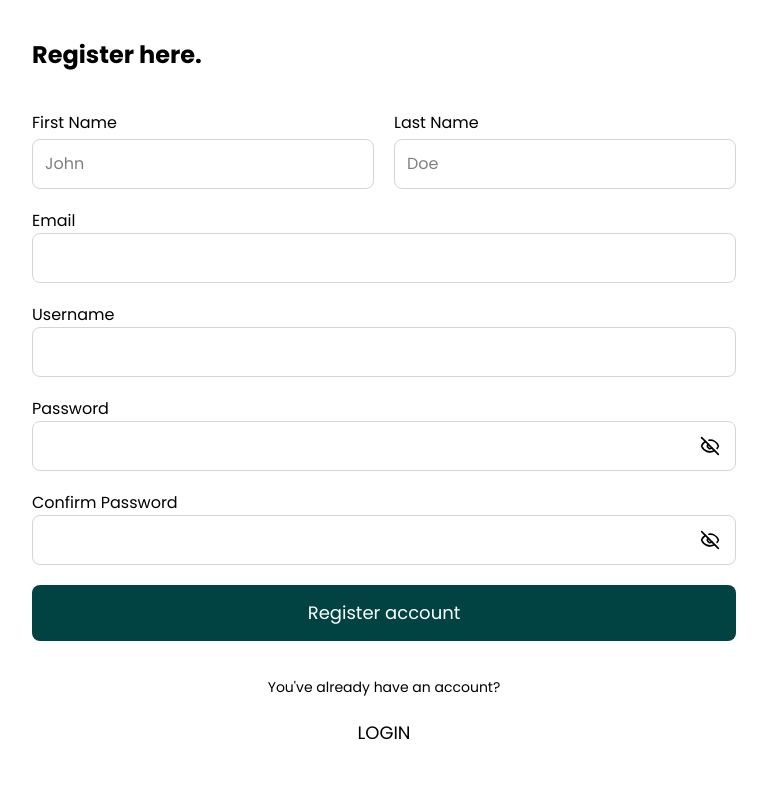
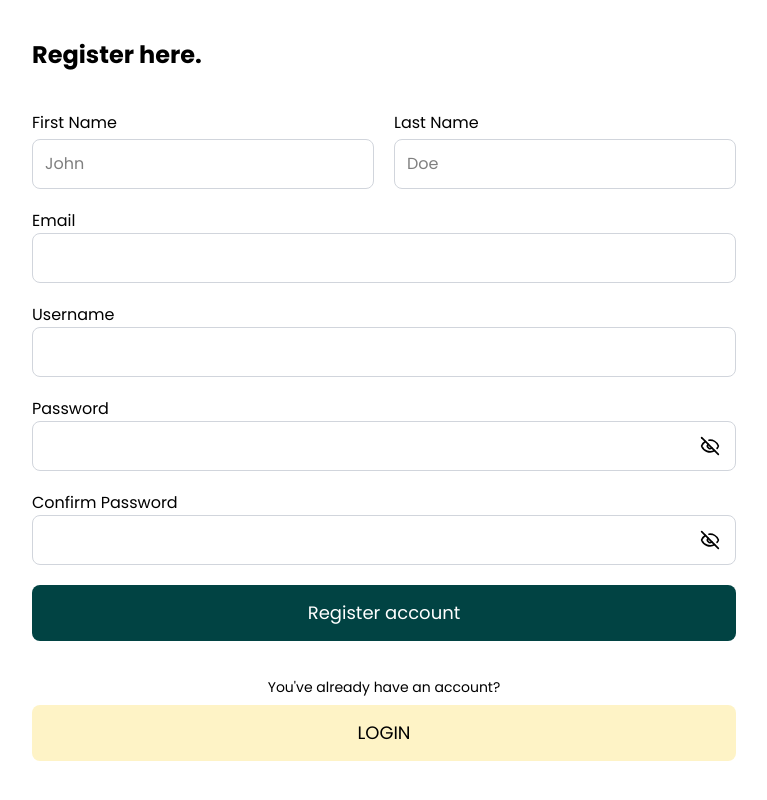
Before and after one commit to AungKyawPhyo1142/fe-sonique, a React (Vite) app: page /auth/register in a window 1280 px wide. Shown: the whole page, without its empty margins (256-1023 px from the left). Built offline with nearby package versions, Linux system fonts and the light colour scheme; no server answers.

Commit message:
Buttonupdate

```diff
--- a/src/pages/auth/Register.tsx
+++ b/src/pages/auth/Register.tsx
@@ -157,7 +157,7 @@ const Register = () => {
           <div className='text-center mt-4'>
             <p className='text-sm'>You've already have an account?</p>
             <Button
-              className='w-full mt-2'
+              className='w-full mt-2 bg-amber-100'
               secondary
               type='submit'
               onClick={() => navigate(AppConstantRoutes.paths.auth.login)}
```
